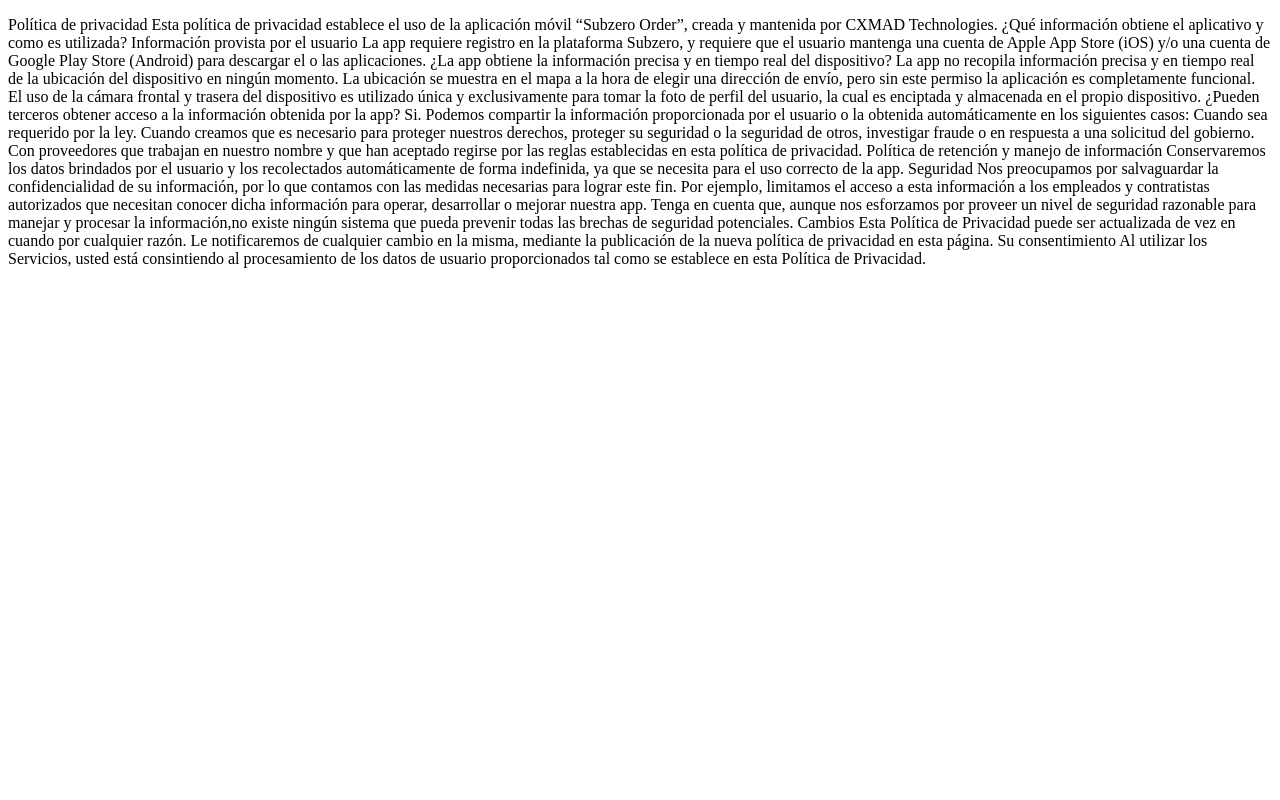
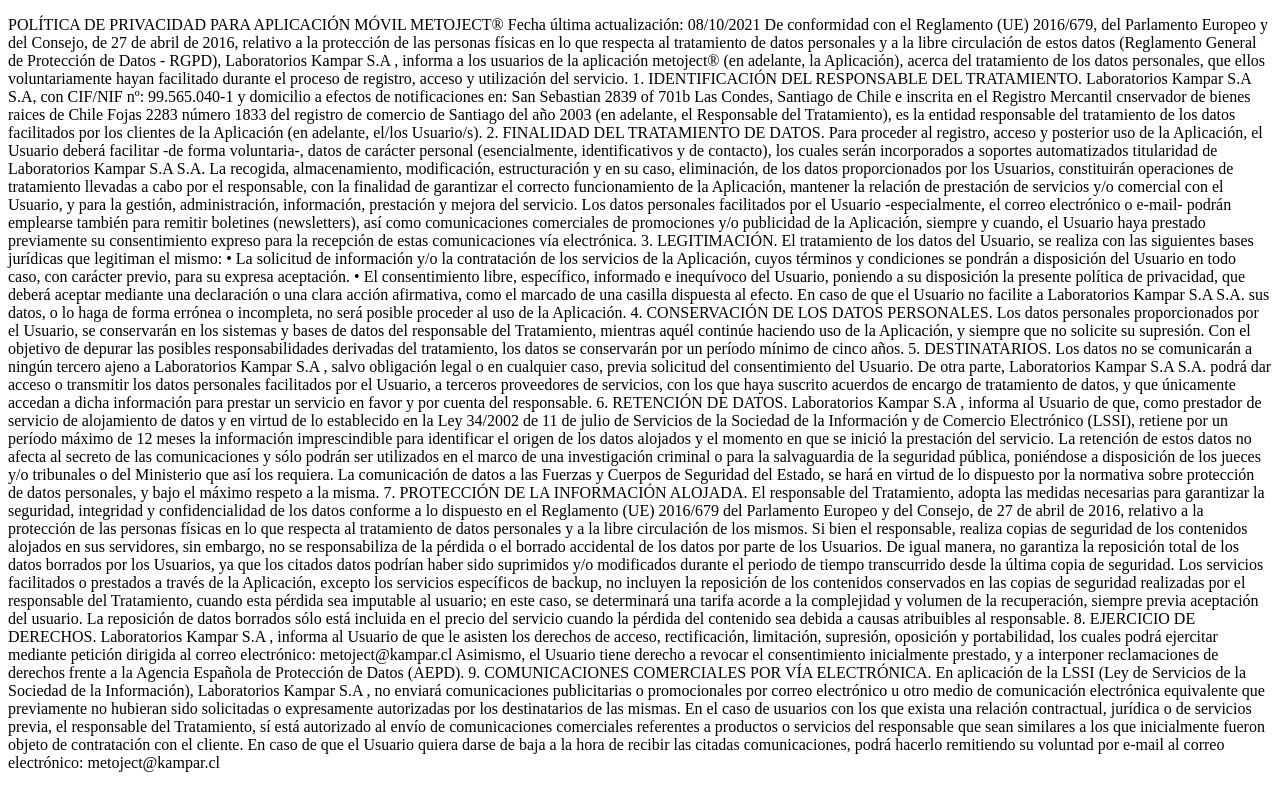
Before and after one commit to apzaldivar201/apzaldivar201.github.io, a plain HTML site: page index.html in a window 1280 px wide. Drawn offline with Linux system fonts and the light colour scheme.

Commit message:
Update index.html

```diff
--- a/index.html
+++ b/index.html
@@ -7,40 +7,41 @@
     <title>Politica de provacidad</title>
 </head>
 <body>
-    <p>Política de privacidad
-        Esta política de privacidad establece el uso de la aplicación móvil “Subzero Order”, creada y mantenida por CXMAD Technologies.
+    <p>POLÍTICA DE PRIVACIDAD PARA APLICACIÓN MÓVIL METOJECT®
+Fecha última actualización: 08/10/2021
+De conformidad con el Reglamento (UE) 2016/679, del Parlamento Europeo y del Consejo, de 27 de abril de 2016, relativo a la protección de las personas físicas en lo que respecta al tratamiento de datos personales y a la libre circulación de estos datos (Reglamento General de Protección de Datos - RGPD), Laboratorios Kampar S.A , informa a los usuarios de la aplicación metoject® (en adelante, la Aplicación), acerca del tratamiento de los datos personales, que ellos voluntariamente hayan facilitado durante el proceso de registro, acceso y utilización del servicio.
+1. IDENTIFICACIÓN DEL RESPONSABLE DEL TRATAMIENTO.
+Laboratorios Kampar S.A  S.A, con CIF/NIF nº: 99.565.040-1 y domicilio a efectos de notificaciones en: San Sebastian 2839 of 701b Las Condes, Santiago de Chile  e inscrita en el Registro Mercantil cnservador de bienes raices de Chile  Fojas 2283  número 1833 del registro de comercio de Santiago del año 2003 (en adelante, el Responsable del Tratamiento), es la entidad responsable del tratamiento de los datos facilitados por los clientes de la Aplicación (en adelante, el/los Usuario/s).
+2. FINALIDAD DEL TRATAMIENTO DE DATOS.
+Para proceder al registro, acceso y posterior uso de la Aplicación, el Usuario deberá facilitar -de forma voluntaria-, datos de carácter personal (esencialmente, identificativos y de contacto), los cuales serán incorporados a soportes automatizados titularidad de Laboratorios Kampar S.A  S.A.
+La recogida, almacenamiento, modificación, estructuración y en su caso, eliminación, de los datos proporcionados por los Usuarios, constituirán operaciones de tratamiento llevadas a cabo por el responsable, con la finalidad de garantizar el correcto funcionamiento de la Aplicación, mantener la relación de prestación de servicios y/o comercial con el Usuario, y para la gestión, administración, información, prestación y mejora del servicio.
+Los datos personales facilitados por el Usuario -especialmente, el correo electrónico o e-mail- podrán emplearse también para remitir boletines (newsletters), así como comunicaciones comerciales de promociones y/o publicidad de la Aplicación, siempre y cuando, el Usuario haya prestado previamente su consentimiento expreso para la recepción de estas comunicaciones vía electrónica.
+3. LEGITIMACIÓN.
+El tratamiento de los datos del Usuario, se realiza con las siguientes bases jurídicas que legitiman el mismo:
+• La solicitud de información y/o la contratación de los servicios de la Aplicación, cuyos términos y condiciones se pondrán a disposición del Usuario en todo caso, con carácter previo, para su expresa aceptación.
+• El consentimiento libre, específico, informado e inequívoco del Usuario, poniendo a su disposición la presente política de privacidad, que deberá aceptar mediante una declaración o una clara acción afirmativa, como el marcado de una casilla dispuesta al efecto.
+En caso de que el Usuario no facilite a Laboratorios Kampar S.A  S.A. sus datos, o lo haga de forma errónea o incompleta, no será posible proceder al uso de la Aplicación.
+4. CONSERVACIÓN DE LOS DATOS PERSONALES.
+Los datos personales proporcionados por el Usuario, se conservarán en los sistemas y bases de datos del responsable del Tratamiento, mientras aquél continúe haciendo uso de la Aplicación, y siempre que no solicite su supresión.
+Con el objetivo de depurar las posibles responsabilidades derivadas del tratamiento, los datos se conservarán por un período mínimo de cinco años.
+5. DESTINATARIOS.
+Los datos no se comunicarán a ningún tercero ajeno a Laboratorios Kampar S.A , salvo obligación legal o en cualquier caso, previa solicitud del consentimiento del Usuario.
+De otra parte, Laboratorios Kampar S.A  S.A. podrá dar acceso o transmitir los datos personales facilitados por el Usuario, a terceros proveedores de servicios, con los que haya suscrito acuerdos de encargo de tratamiento de datos, y que únicamente accedan a dicha información para prestar un servicio en favor y por cuenta del responsable.
+6. RETENCIÓN DE DATOS.
+Laboratorios Kampar S.A , informa al Usuario de que, como prestador de servicio de alojamiento de datos y en virtud de lo establecido en la Ley 34/2002 de 11 de julio de Servicios de la Sociedad de la Información y de Comercio Electrónico (LSSI), retiene por un período máximo de 12 meses la información imprescindible para identificar el origen de los datos alojados y el momento en que se inició la prestación del servicio.
+La retención de estos datos no afecta al secreto de las comunicaciones y sólo podrán ser utilizados en el marco de una investigación criminal o para la salvaguardia de la seguridad pública, poniéndose a disposición de los jueces y/o tribunales o del Ministerio que así los requiera.
+La comunicación de datos a las Fuerzas y Cuerpos de Seguridad del Estado, se hará en virtud de lo dispuesto por la normativa sobre protección de datos personales, y bajo el máximo respeto a la misma.
+7. PROTECCIÓN DE LA INFORMACIÓN ALOJADA.
+El responsable del Tratamiento, adopta las medidas necesarias para garantizar la seguridad, integridad y confidencialidad de los datos conforme a lo dispuesto en el Reglamento (UE) 2016/679 del Parlamento Europeo y del Consejo, de 27 de abril de 2016, relativo a la protección de las personas físicas en lo que respecta al tratamiento de datos personales y a la libre circulación de los mismos.
+Si bien el responsable, realiza copias de seguridad de los contenidos alojados en sus servidores, sin embargo, no se responsabiliza de la pérdida o el borrado accidental de los datos por parte de los Usuarios. De igual manera, no garantiza la reposición total de los datos borrados por los Usuarios, ya que los citados datos podrían haber sido suprimidos y/o modificados durante el periodo de tiempo transcurrido desde la última copia de seguridad.
+Los servicios facilitados o prestados a través de la Aplicación, excepto los servicios específicos de backup, no incluyen la reposición de los contenidos conservados en las copias de seguridad realizadas por el responsable del Tratamiento, cuando esta pérdida sea imputable al usuario; en este caso, se determinará una tarifa acorde a la complejidad y volumen de la recuperación, siempre previa aceptación del usuario. La reposición de datos borrados sólo está incluida en el precio del servicio cuando la pérdida del contenido sea debida a causas atribuibles al responsable.
+8. EJERCICIO DE DERECHOS.
+Laboratorios Kampar S.A , informa al Usuario de que le asisten los derechos de acceso, rectificación, limitación, supresión, oposición y portabilidad, los cuales podrá ejercitar mediante petición dirigida al correo electrónico: metoject@kampar.cl
 
-
-        ¿Qué información obtiene el aplicativo y como es utilizada?
-        Información provista por el usuario
-        La app requiere registro en la plataforma Subzero, y requiere que el usuario mantenga una cuenta de Apple App Store (iOS) y/o una cuenta de Google Play Store (Android) para descargar el o las aplicaciones.
-
-
-        ¿La app obtiene la información precisa y en tiempo real del dispositivo?
-        La app no recopila información precisa y en tiempo real de la ubicación del dispositivo en ningún momento. La ubicación se muestra en el mapa a la hora de elegir una dirección de envío, pero sin este permiso la aplicación es completamente funcional. El uso de la cámara frontal y trasera del dispositivo es utilizado única y exclusivamente para tomar la foto de perfil del usuario, la cual es enciptada y almacenada en el propio dispositivo.
-
-
-        ¿Pueden terceros obtener acceso a la información obtenida por la app?
-        Si. Podemos compartir la información proporcionada por el usuario o la obtenida automáticamente en los siguientes casos:
-
-        Cuando sea requerido por la ley.
-        Cuando creamos que es necesario para proteger nuestros derechos, proteger su seguridad o la seguridad de otros, investigar fraude o en respuesta a una solicitud del gobierno.
-        Con proveedores que trabajan en nuestro nombre y que han aceptado regirse por las reglas establecidas en esta política de privacidad.
-
-
-        Política de retención y manejo de información
-        Conservaremos los datos brindados por el usuario y los recolectados automáticamente de forma indefinida, ya que se necesita para el uso correcto de la app.
-
-
-        Seguridad
-        Nos preocupamos por salvaguardar la confidencialidad de su información, por lo que contamos con las medidas necesarias para lograr este fin. Por ejemplo, limitamos el acceso a esta información a los empleados y contratistas autorizados que necesitan conocer dicha información para operar, desarrollar o mejorar nuestra app. Tenga en cuenta que, aunque nos esforzamos por proveer un nivel de seguridad razonable para manejar y procesar la información,no existe ningún sistema que pueda prevenir todas las brechas de seguridad potenciales.
-
-
-        Cambios
-        Esta Política de Privacidad puede ser actualizada de vez en cuando por cualquier razón. Le notificaremos de cualquier cambio en la misma, mediante la publicación de la nueva política de privacidad en esta página.
-
-
-        Su consentimiento
-        Al utilizar los Servicios, usted está consintiendo al procesamiento de los datos de usuario proporcionados tal como se establece en esta Política de Privacidad.</p>
+Asimismo, el Usuario tiene derecho a revocar el consentimiento inicialmente prestado, y a interponer reclamaciones de derechos frente a la Agencia Española de Protección de Datos (AEPD).
+9. COMUNICACIONES COMERCIALES POR VÍA ELECTRÓNICA.
+En aplicación de la LSSI (Ley de Servicios de la Sociedad de la Información), Laboratorios Kampar S.A , no enviará comunicaciones publicitarias o promocionales por correo electrónico u otro medio de comunicación electrónica equivalente que previamente no hubieran sido solicitadas o expresamente autorizadas por los destinatarios de las mismas. En el caso de usuarios con los que exista una relación contractual, jurídica o de servicios previa, el responsable del Tratamiento, sí está autorizado al envío de comunicaciones comerciales referentes a productos o servicios del responsable que sean similares a los que inicialmente fueron objeto de contratación con el cliente.
+En caso de que el Usuario quiera darse de baja a la hora de recibir las citadas comunicaciones, podrá hacerlo remitiendo su voluntad por e-mail al correo electrónico: metoject@kampar.cl
+</p>
 </body>
 </html>
```
